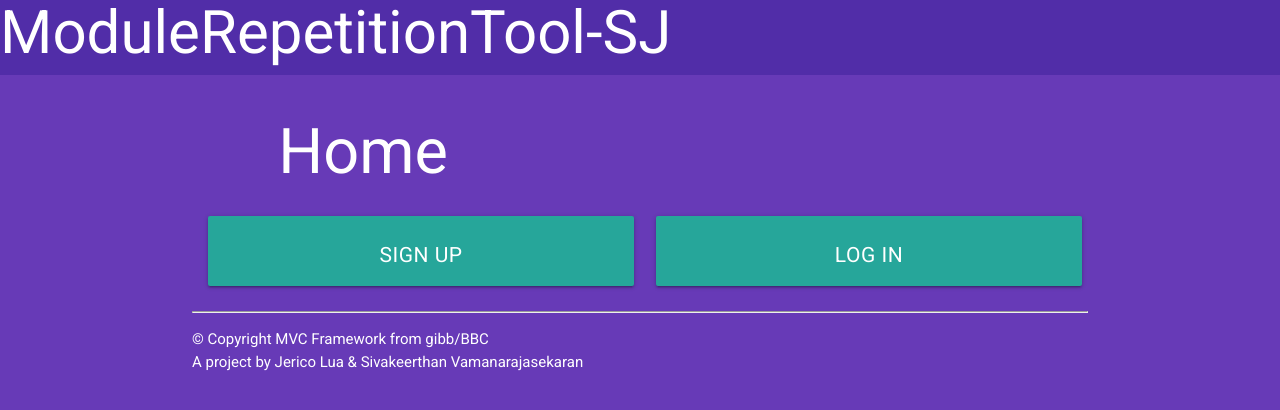
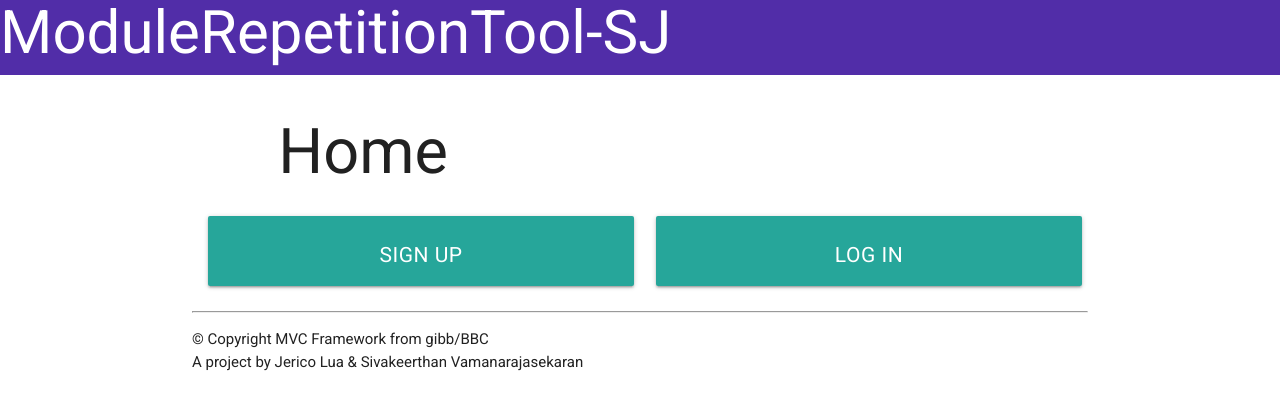
Before and after one commit to jericoluislua/MRT-SJ, a PHP site: page / in a window 1280 px wide. Shown: the top 410 px of the page. Run offline with PHP 8.4, Linux system fonts and the light colour scheme; some libraries are stand-ins or nearby versions.

Commit message:
minimal fixes

```diff
--- a/public/css/main.css
+++ b/public/css/main.css
@@ -2,8 +2,8 @@ html {
   padding: 0;
   margin: 0; }
   html body {
-    background-color: #673AB7;
-    color: #ffffff;
+    background-color: white;
+    color: #212121;
     font-family: "Roboto",sans-serif;
     display: block;
     margin: 0;
@@ -43,8 +43,8 @@ html {
     html body .container h1 {
       padding-left: 1.37em; }
     html body .container .returnButton {
-      color: #ffffff;
-      border-bottom: 1px solid #ffffff; }
+      color: #212121;
+      border-bottom: 1px solid #212121; }
       html body .container .returnButton:hover {
         cursor: pointer;
         border-bottom: none; }
--- a/public/css/main.scss
+++ b/public/css/main.scss
@@ -8,8 +8,8 @@ html{
   padding:0;
   margin:0;
   body {
-    background-color: $primary-color;
-    color: $text;
+    background-color: white;
+    color: $primary-text;
     font-family: "Roboto",sans-serif;
     display:block;
     margin:0;
@@ -58,8 +58,8 @@ html{
         padding-left: 1.37em;
       }
       .returnButton{
-        color: $text;
-        border-bottom: 1px solid $text;
+        color: $primary-text;
+        border-bottom: 1px solid $primary-text;
         &:hover{
           cursor: pointer;
           border-bottom:none;
```
Also changed, not shown: controller/ChoiceController.php (+3 -4 lines), 1 other file.
